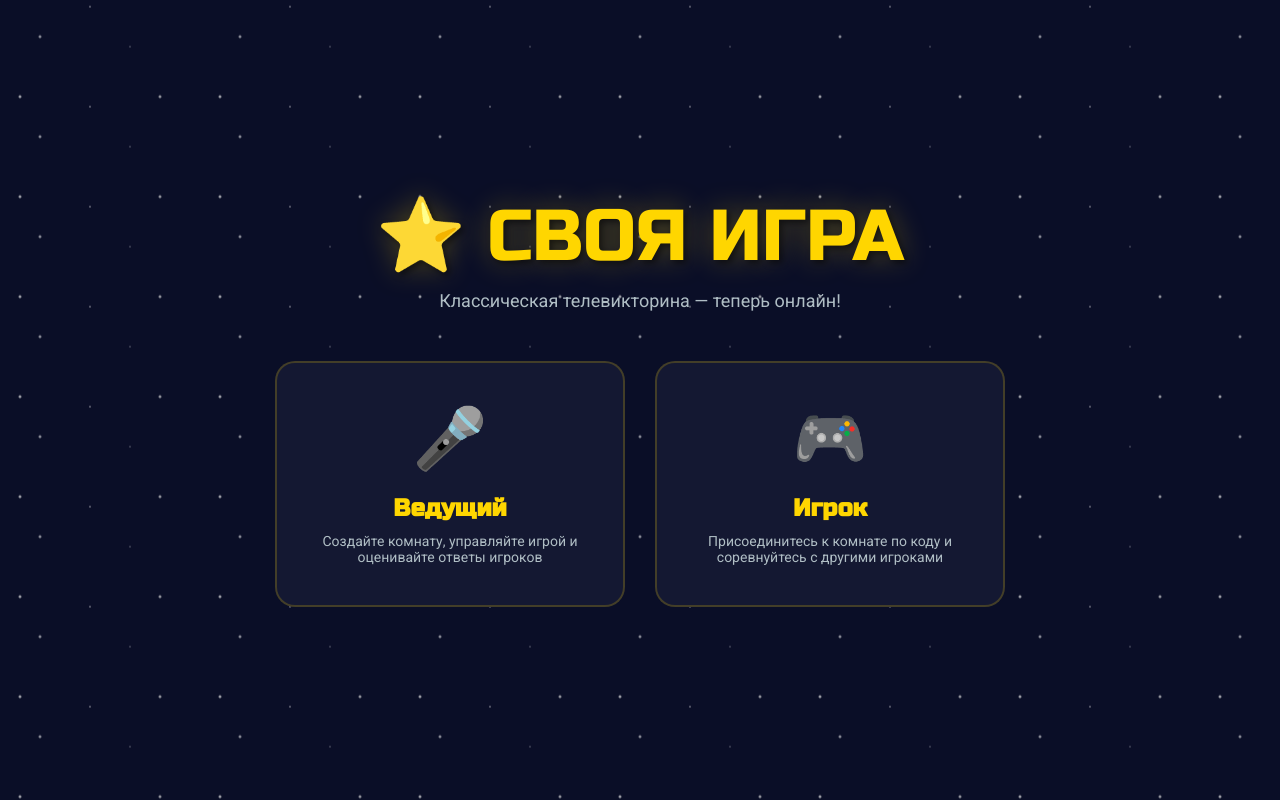
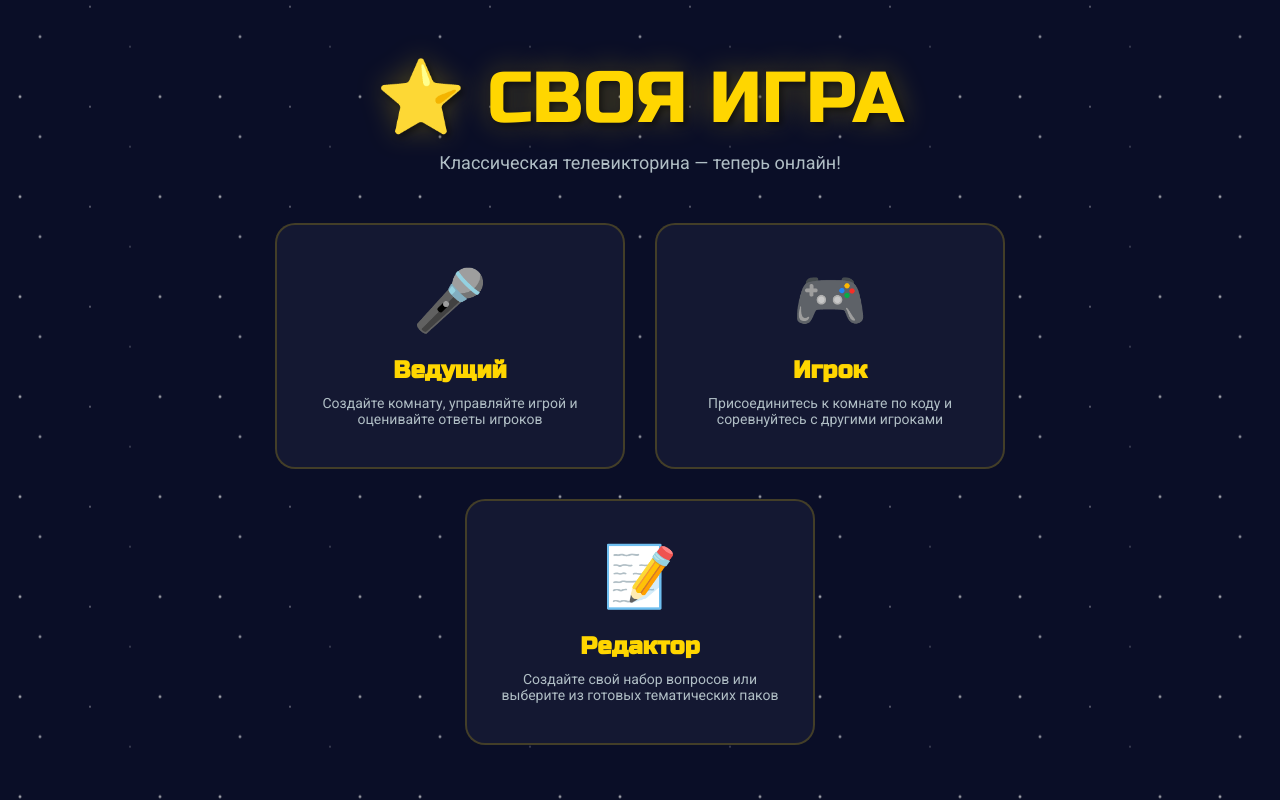
Before and after one commit to antonhome470-lgtm/svoja-igra, a website: page public/index.html in a window 1280 px wide. Drawn offline with nearby package versions, Linux system fonts and the light colour scheme; no server answers.

Commit message:
Update index.html

```diff
--- a/public/index.html
+++ b/public/index.html
@@ -27,8 +27,13 @@
         <h2>Игрок</h2>
         <p>Присоединитесь к комнате по коду и соревнуйтесь с другими игроками</p>
       </div>
+
+      <div class="menu-card" onclick="window.location.href='/editor.html'">
+        <div class="icon">📝</div>
+        <h2>Редактор</h2>
+        <p>Создайте свой набор вопросов или выберите из готовых тематических паков</p>
+      </div>
     </div>
-  </div>
 
   <!-- Модальное окно — Ведущий -->
   <div id="modal-host" class="modal-overlay hidden" onclick="closeModal(event, 'host')">
```
